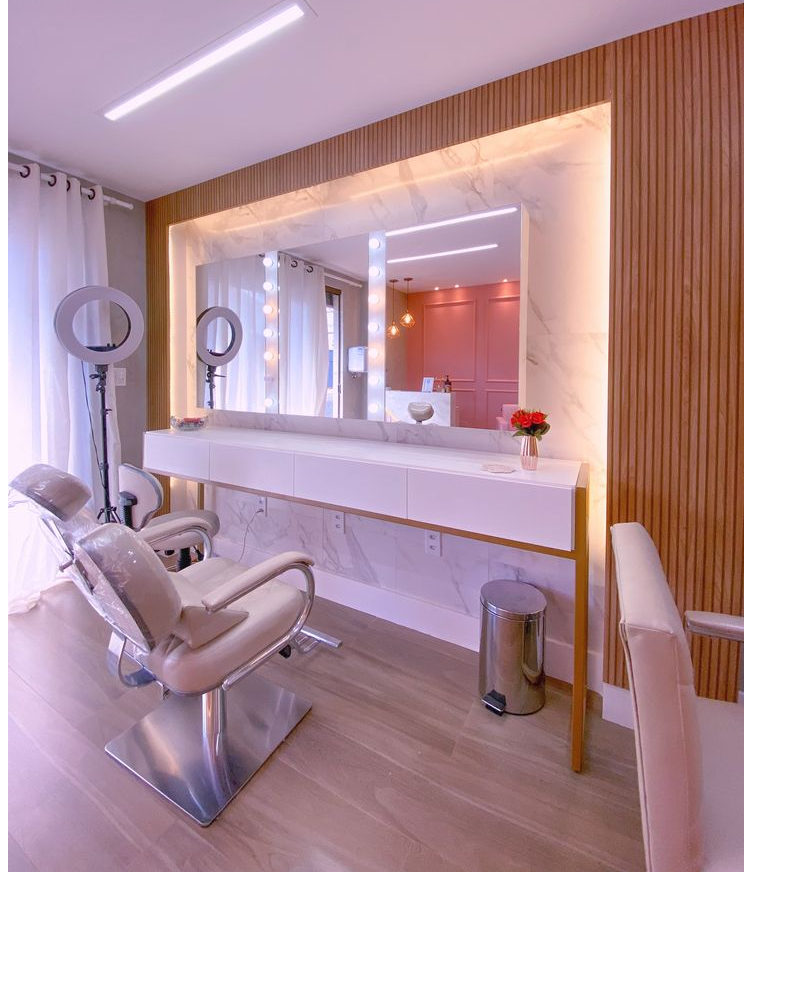
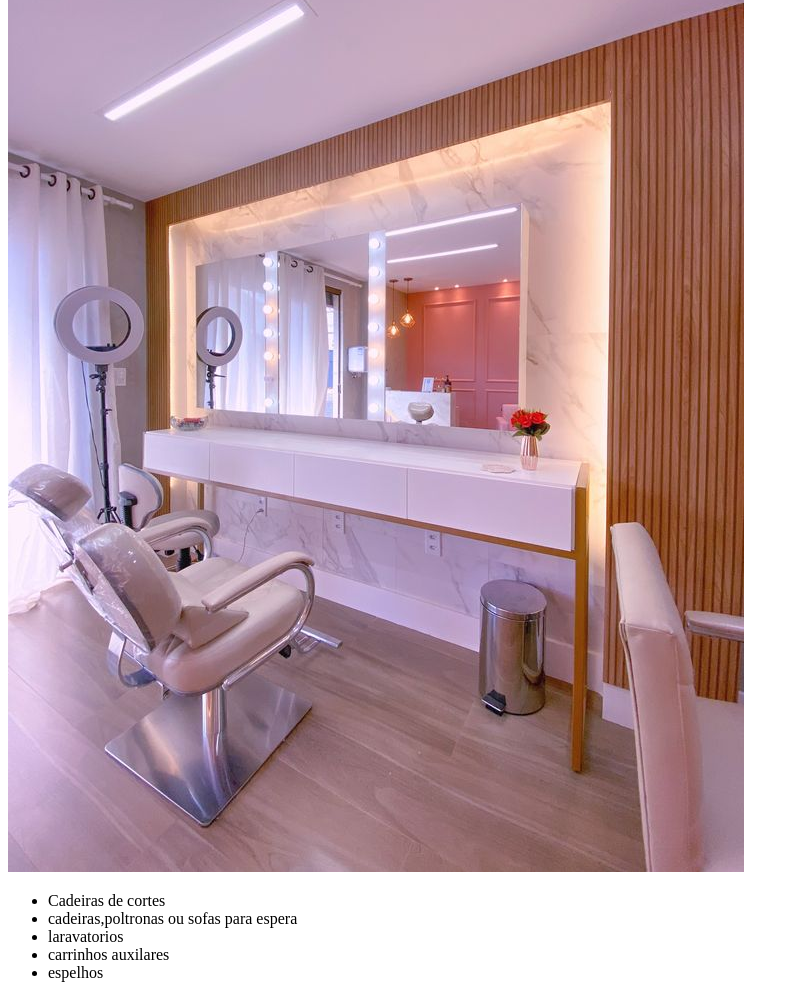
Before and after one commit to rodriguessouza/PC-PrimeiroB-AJ, a plain HTML site: page index.html in a window 1280 px wide. Shown: the part 447-1445 px from the top of the page, without its empty margins (0-799 px from the left). Before the commit the page ends 1331 px from the top, so only its background shows below. Drawn offline with Linux system fonts and the light colour scheme.

Commit message:
Update index.html

```diff
--- a/index.html
+++ b/index.html
@@ -23,3 +23,13 @@
         obtidos na versao paga do sofware para o salao de beleza.</p>
 
     <img src="salao.jpg">
+ <ul>
+     <li>Cadeiras de cortes</li>
+     <li>cadeiras,poltronas ou sofas para espera</li>
+     <li>laravatorios</li>
+     <li>carrinhos auxilares</li>
+     <li>espelhos</li>
+
+
+
+    </ul>
```
